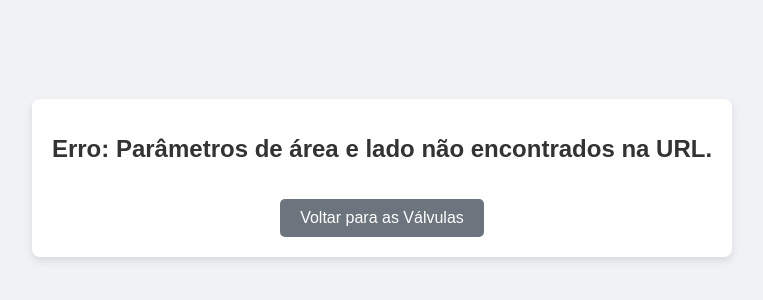
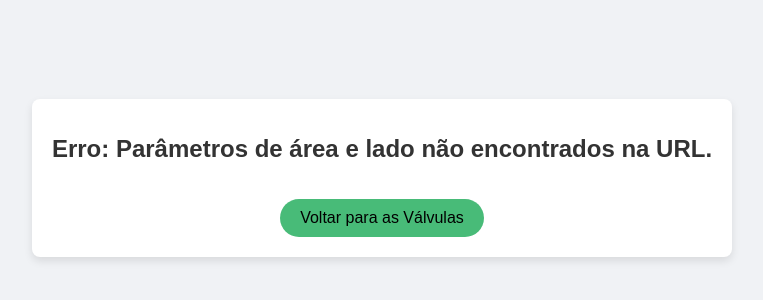
Before and after one commit to DevErickxz/TesteDoTestekk, a plain HTML site: page imagem-detalhe.html in a window 1280 px wide. Shown: the part 222-522 px from the top of the page, without its empty margins (258-1021 px from the left). Drawn offline with Linux system fonts and the light colour scheme.

Commit message:
COMMIT TUDO CERTO BB

```diff
--- a/imagem-detalhe.html
+++ b/imagem-detalhe.html
@@ -45,16 +45,13 @@
         #backButton {
             margin-top: 20px;
             padding: 10px 20px;
-            background-color: #6c757d; /* Cinza para botão de voltar */
-            color: white;
-            border: none;
-            border-radius: 5px;
+            background-color: #48bb78;
+            border:none;
+            border-radius: 25px;
             cursor: pointer;
             font-size: 1em;
         }
-        #backButton:hover {
-            background-color: #5a6268;
-        }
+
         h1 {
             color: #333;
             font-size: 1.5em;
```
Also changed, not shown: index.html (+1 -1 lines), alterações.txt (deleted).
